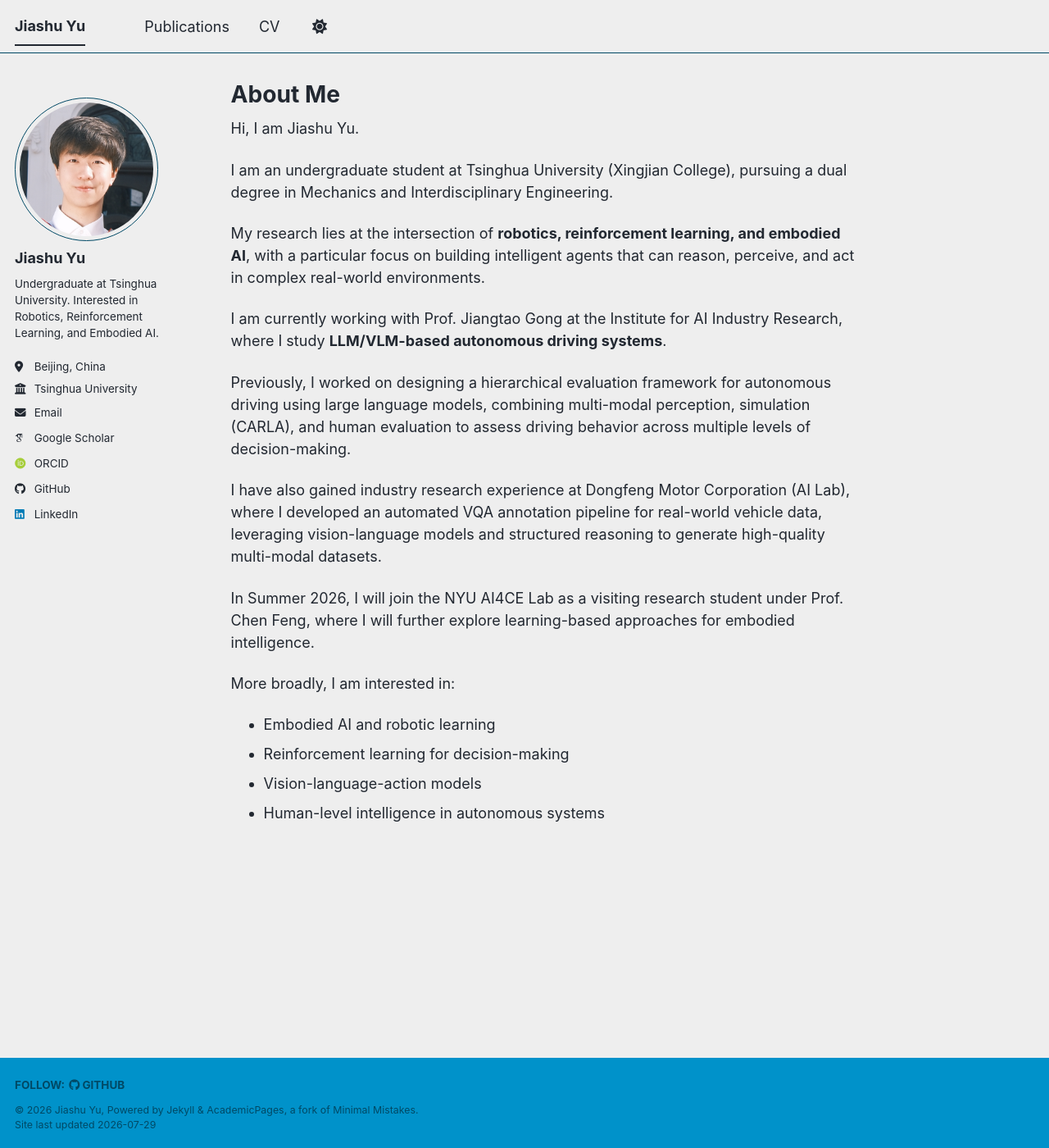
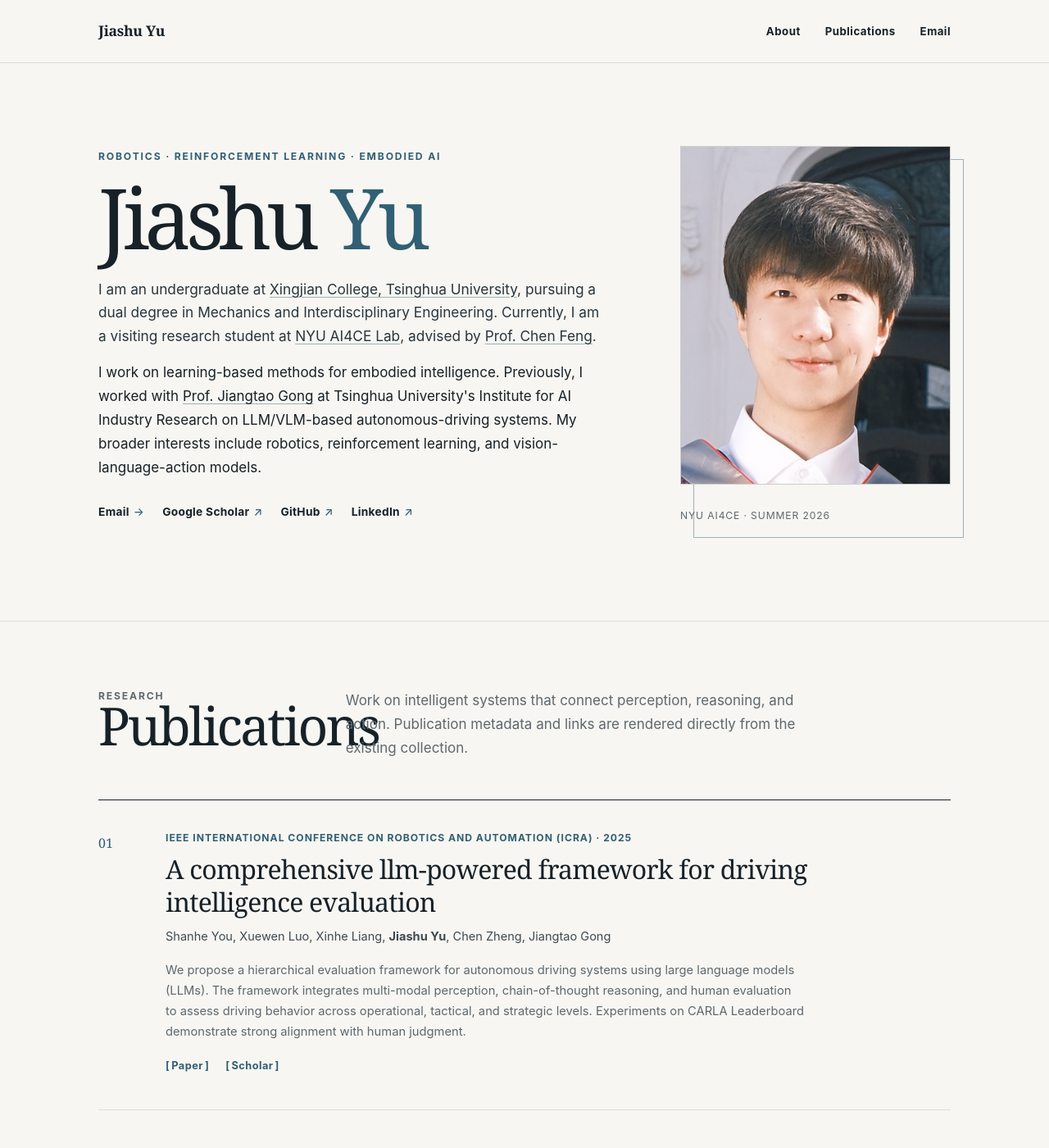
Before and after one commit to Jiashu-Yu/Jiashu-Yu.github.io, a Jekyll site: the page built from _pages/about.md, in a window 1280 px wide and 1400 px high. Shown: the whole window at 82% size. Built offline with Jekyll 4.4.1, drawn with Linux system fonts in a browser that asks for light colours; some web fonts are replaced; a script bundle is joined from its source files by our own code; library files that are not in the unit come from our copies; some of the changed text lies outside the part shown.

Commit message:
Rewrite homepage as a concise single-page profile

```diff
--- a/_pages/about.md
+++ b/_pages/about.md
@@ -1,28 +1,66 @@
 ---
 permalink: /
-title: "About Me"
-author_profile: true
+title: "Jiashu Yu"
+description: "Jiashu Yu — robotics, reinforcement learning, and embodied AI."
+layout: research-home
+author_profile: false
 redirect_from:
   - /about/
   - /about.html
 ---
 
-Hi, I am Jiashu Yu.
+<section class="shell hero" id="about" aria-labelledby="page-title">
+  <div>
+    <p class="eyebrow">Robotics · Reinforcement Learning · Embodied AI</p>
+    <h1 id="page-title">Jiashu <span>Yu</span></h1>
 
-I am an undergraduate student at Tsinghua University (Xingjian College), pursuing a dual degree in Mechanics and Interdisciplinary Engineering.
+    <div class="hero-intro">
+      <p>I am an undergraduate at <a href="https://www.xjc.tsinghua.edu.cn/" target="_blank" rel="noreferrer">Xingjian College, Tsinghua University</a>, pursuing a dual degree in Mechanics and Interdisciplinary Engineering. Currently, I am a visiting research student at <a href="https://ai4ce.github.io/" target="_blank" rel="noreferrer">NYU AI4CE Lab</a>, advised by <a href="https://engineering.nyu.edu/faculty/chen-feng" target="_blank" rel="noreferrer">Prof. Chen Feng</a>.</p>
+      <p>I work on learning-based methods for embodied intelligence. Previously, I worked with <a href="https://air.tsinghua.edu.cn/en/info/1046/1188.htm" target="_blank" rel="noreferrer">Prof. Jiangtao Gong</a> at Tsinghua University's Institute for AI Industry Research on LLM/VLM-based autonomous-driving systems. My broader interests include robotics, reinforcement learning, and vision-language-action models.</p>
+    </div>
 
-My research lies at the intersection of **robotics, reinforcement learning, and embodied AI**, with a particular focus on building intelligent agents that can reason, perceive, and act in complex real-world environments.
+    <div class="profile-links" aria-label="Profile links">
+      <a href="mailto:{{ site.author.email }}">Email</a>
+      {% if site.author.googlescholar %}<a href="{{ site.author.googlescholar }}" target="_blank" rel="noreferrer">Google Scholar</a>{% endif %}
+      {% if site.author.github %}<a href="https://github.com/{{ site.author.github }}" target="_blank" rel="noreferrer">GitHub</a>{% endif %}
+      {% if site.author.linkedin %}<a href="https://www.linkedin.com/in/{{ site.author.linkedin }}/" target="_blank" rel="noreferrer">LinkedIn</a>{% endif %}
+    </div>
+  </div>
 
-I am currently working with Prof. Jiangtao Gong at the Institute for AI Industry Research, where I study **LLM/VLM-based autonomous driving systems**.
+  <figure class="portrait-wrap">
+    <img class="portrait" src="{{ '/images/yjs.jpg' | relative_url }}" alt="Portrait of Jiashu Yu">
+    <figcaption class="portrait-caption">NYU AI4CE · Summer 2026</figcaption>
+  </figure>
+</section>
 
-Previously, I worked on designing a hierarchical evaluation framework for autonomous driving using large language models, combining multi-modal perception, simulation (CARLA), and human evaluation to assess driving behavior across multiple levels of decision-making.
+<section class="section" id="publications" aria-labelledby="publications-title">
+  <div class="shell">
+    <div class="section-heading">
+      <div>
+        <p class="eyebrow">Research</p>
+        <h2 id="publications-title">Publications</h2>
+      </div>
+      <p>Work on intelligent systems that connect perception, reasoning, and action. Publication metadata and links are rendered directly from the existing collection.</p>
+    </div>
 
-I have also gained industry research experience at Dongfeng Motor Corporation (AI Lab), where I developed an automated VQA annotation pipeline for real-world vehicle data, leveraging vision-language models and structured reasoning to generate high-quality multi-modal datasets.
-
-In Summer 2026, I will join the NYU AI4CE Lab as a visiting research student under Prof. Chen Feng, where I will further explore learning-based approaches for embodied intelligence.
-
-More broadly, I am interested in:
-- Embodied AI and robotic learning
-- Reinforcement learning for decision-making
-- Vision-language-action models
-- Human-level intelligence in autonomous systems
+    <div class="publication-list">
+      {% assign publications = site.publications | sort: 'date' | reverse %}
+      {% for post in publications %}
+        {% assign publication_url = post.paperurl | default: post.url %}
+        <article class="publication">
+          <div class="publication-index" aria-hidden="true">{% if forloop.index < 10 %}0{% endif %}{{ forloop.index }}</div>
+          <div>
+            <p class="publication-meta">{{ post.venue }} · {{ post.date | date: '%Y' }}</p>
+            <h3><a href="{{ publication_url | relative_url }}"{% if post.paperurl %} target="_blank" rel="noreferrer"{% endif %}>{{ post.title }}</a></h3>
+            <p class="publication-authors">{{ post.authors | markdownify | remove: '<p>' | remove: '</p>' }}</p>
+            <div class="publication-summary">{{ post.content }}</div>
+            <div class="publication-links">
+              {% if post.paperurl %}<a href="{{ post.paperurl }}" target="_blank" rel="noreferrer">Paper</a>{% endif %}
+              {% if site.author.googlescholar %}<a href="{{ site.author.googlescholar }}" target="_blank" rel="noreferrer">Scholar</a>{% endif %}
+            </div>
+          </div>
+        </article>
+      {% endfor %}
+    </div>
+  </div>
+</section>
```
